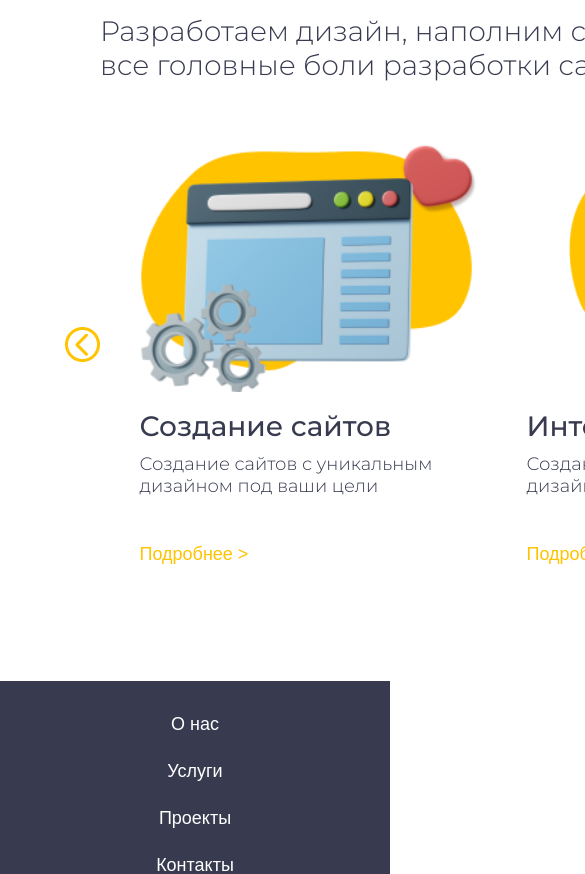
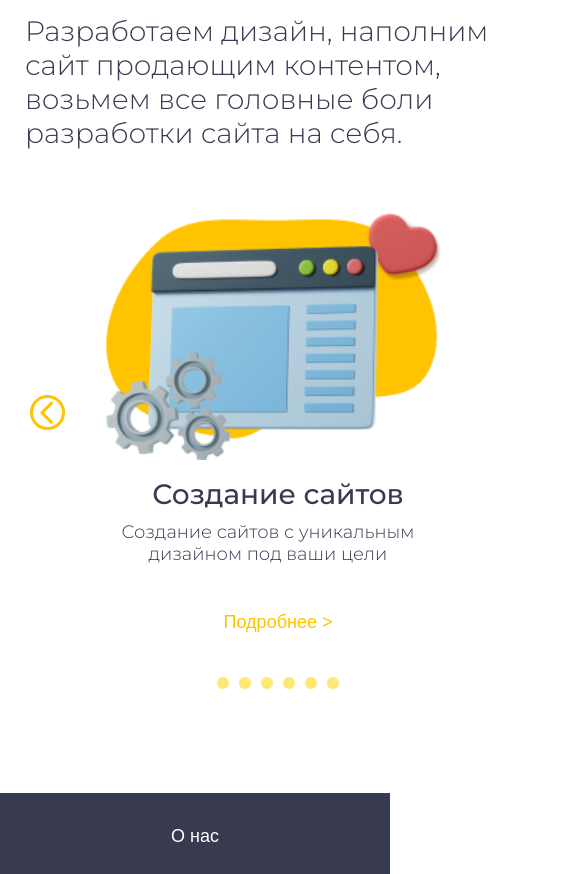
Before and after one commit to n1qcode/web-sale, a React (Create React App) app: page / in a window 390 px wide. Shown: the part 2016-2890 px from the top of the page, 585 px wide, since content can reach past the window. Built offline with nearby package versions, Linux system fonts and the light colour scheme.

Commit message:
created custom hook useMathMedia

```diff
--- a/src/App.css
+++ b/src/App.css
@@ -34,7 +34,7 @@ a {
 	--black: #383B50;
 	--grey-light: #EBEBEB;
 	--white: white;
-	--primary: #FFC300;
+	--primary: #ffc300;
 	--primary-hover: #6344DF;
 	--red: #FC836D;
 	--green: #1DC47E;
--- a/src/components/Slider/Slider.module.css
+++ b/src/components/Slider/Slider.module.css
@@ -1,12 +1,13 @@
 .sliderBlock {
     display: grid;
     grid-template-columns: auto 1280px auto;
-    grid-template-rows: repeat(3, auto);
+    grid-template-rows: repeat(4, auto);
 
     grid-template-areas:
         ". header ."
 		". text ."
-        ". slider .";
+        ". slider ."
+        ". dots .";
 
     z-index: 1;
     margin-top: 135px;
@@ -20,6 +21,28 @@
     justify-content: center;
     grid-area: slider;
     margin-left: -80px;
+}
+
+.sliderDots {
+    text-align: center;
+    grid-area: dots;
+}
+
+.dot {
+    cursor: pointer;
+    height: 12px;
+    width: 12px;
+    margin: 0 5px;
+    background-color: #ffe773;
+    border-radius: 50%;
+    display: inline-block;
+    transition: background-color 0.6s ease;
+}
+
+.dotActive {
+    background-color: var(--primary);
+    height: 15px;
+    width: 15px;
 }
 
 .header {
@@ -75,3 +98,47 @@
 .btnRight {
     margin-left: 20px;
 }
+
+@media (max-width: 1423px) {
+    .sliderBlock {
+        grid-template-columns: auto 893px auto;
+        margin-left: 0;
+    }
+
+    .slider {
+        margin-left: 0;
+    }
+
+    .imgs {
+        overflow: hidden;
+        flex-basis: 774px;
+    }
+
+    .text {
+        width: auto;
+    }
+}
+
+@media (max-width: 960px) {
+    .sliderBlock {
+        grid-template-columns: auto 506px auto;
+        margin-left: 0;
+    }
+
+    .imgs {
+        overflow: hidden;
+        flex-basis: 387px;
+    }
+
+    .sliderHeader {
+        text-align: center;
+    }
+
+    .sliderText {
+        text-align: center;
+    }
+
+    .button {
+        margin: 0 auto;
+    }
+}
--- a/src/components/Slider/Slider.tsx
+++ b/src/components/Slider/Slider.tsx
@@ -1,6 +1,5 @@
 import {SliderProps} from "./Slider.props";
 import styles from './Slider.module.css';
-import React, {FC, /* useEffect, useRef,*/ useState} from "react";
 import slide1 from "./slide1.png";
 import slide2 from "./slide2.png";
 import slide3 from "./slide3.png";
@@ -11,11 +10,14 @@ import {Button} from "../Button/Button";
 import cn from "classnames";
 import {Htag} from "../Htag/Htag";
 import {P} from "../P/P";
+import {useMathMedia} from "../../hooks/useMathMedia";
+import {FC, useState} from "react";
 
 const IMG_WIDTH = 387;
 
 export const Slider: FC<SliderProps> = () => {
     const [value, setValue] = useState(0);
+    const { isMobile } = useMathMedia();
 
     // const img = [
     //     <img key={slide1} src={slide1} alt=''/>,
@@ -51,49 +53,62 @@ export const Slider: FC<SliderProps> = () => {
     return (
         <div className={styles.sliderBlock}>
             <Htag tag='h1' className={styles.header}>Наши услуги</Htag>
-            <P size="l" className={styles.text}>Разработаем дизайн, наполним сайт продающим  контентом, возьмем все головные боли разработки сайта на себя.
+            <P size="l" className={styles.text}>Разработаем дизайн, наполним сайт продающим контентом, возьмем все
+                головные боли разработки сайта на себя.
             </P>
             <div className={styles.slider}>
                 <Button className={`${cn({
                     [styles.hidden]: value === 3,
                 })} ${styles.btnLeft}`} appearance="ghost" arrow='left' onClick={prevSlide}></Button>
                 <div className={styles.imgs}>
-                <ul style={{transform: `translateX(-${value*IMG_WIDTH}px)`}}>
+                    <ul style={{transform: `translateX(-${value * IMG_WIDTH}px)`}}>
                         <li>
                             <img src={slide1} alt="slide4"/>
                             <Htag tag='h3' className={styles.sliderHeader}>Создание сайтов</Htag>
-                        <P size="s" className={styles.sliderText}>Создание сайтов с уникальным дизайном под ваши цели </P>
-                        <Button appearance={"ghost"} arrow={'text'}>Подробнее &gt;</Button>
+                            <P size="s" className={styles.sliderText}>Создание сайтов с уникальным дизайном под ваши
+                                цели </P>
+                            <Button className={styles.button} appearance={"ghost"}
+                                    arrow={'text'}>Подробнее &gt;</Button>
                         </li>
                         <li>
                             <img src={slide2} alt="slide5"/>
                             <Htag tag='h3' className={styles.sliderHeader}>Интернет-магазин</Htag>
-                        <P size="s" className={styles.sliderText}>Создание сайтов с уникальным дизайном под ваши цели </P>
-                        <Button appearance={"ghost"} arrow={'text'}>Подробнее &gt;</Button>
+                            <P size="s" className={styles.sliderText}>Создание сайтов с уникальным дизайном под ваши
+                                цели </P>
+                            <Button className={styles.button} appearance={"ghost"}
+                                    arrow={'text'}>Подробнее &gt;</Button>
                         </li>
                         <li>
                             <img src={slide3} alt="slide6"/>
                             <Htag tag='h3' className={styles.sliderHeader}>CRM проекты</Htag>
-                        <P size="s" className={styles.sliderText}>Создание сайтов с уникальным дизайном под ваши цели </P>
-                        <Button appearance={"ghost"} arrow={'text'}>Подробнее &gt;</Button>
+                            <P size="s" className={styles.sliderText}>Создание сайтов с уникальным дизайном под ваши
+                                цели </P>
+                            <Button className={styles.button} appearance={"ghost"}
+                                    arrow={'text'}>Подробнее &gt;</Button>
                         </li>
                         <li>
                             <img src={slide5} alt="slide2"/>
                             <Htag tag='h3' className={styles.sliderHeader}>Мобильная разработка </Htag>
-                        <P size="s" className={styles.sliderText}>Создание мобильных приложений удобных для пользования</P>
-                        <Button appearance={"ghost"} arrow={'text'}>Подробнее &gt;</Button>
+                            <P size="s" className={styles.sliderText}>Создание мобильных приложений удобных для
+                                пользования</P>
+                            <Button className={styles.button} appearance={"ghost"}
+                                    arrow={'text'}>Подробнее &gt;</Button>
                         </li>
                         <li>
                             <img src={slide4} alt="slide1"/>
                             <Htag tag='h3' className={styles.sliderHeader}>Nocode сайты</Htag>
-                        <P size="s" className={styles.sliderText}>Создание сайтов на платформе Tilda быстро и качественно</P>
-                        <Button appearance={"ghost"} arrow={'text'}>Подробнее &gt;</Button>
+                            <P size="s" className={styles.sliderText}>Создание сайтов на платформе Tilda быстро и
+                                качественно</P>
+                            <Button className={styles.button} appearance={"ghost"}
+                                    arrow={'text'}>Подробнее &gt;</Button>
                         </li>
                         <li>
                             <img src={slide6} alt="slide3"/>
                             <Htag tag='h3' className={styles.sliderHeader}>Поддержка</Htag>
-                        <P size="s" className={styles.sliderText}>Поддержка ваших сайтов и приложений, исправление ошибок добавление контента</P>
-                        <Button appearance={"ghost"} arrow={'text'}>Подробнее &gt;</Button>
+                            <P size="s" className={styles.sliderText}>Поддержка ваших сайтов и приложений, исправление
+                                ошибок добавление контента</P>
+                            <Button className={styles.button} appearance={"ghost"}
+                                    arrow={'text'}>Подробнее &gt;</Button>
                         </li>
                     </ul>
                 </div>
@@ -101,6 +116,28 @@ export const Slider: FC<SliderProps> = () => {
                     [styles.hidden]: value === 0,
                 })} ${styles.btnRight}`} appearance="ghost" arrow='right' onClick={nextSlide}></Button>
             </div>
+            {isMobile &&
+                <div className={styles.sliderDots}>
+                <span className={`${styles.dot} ${cn({
+                    [styles.dotActive]: value === 1
+                })}`} onClick={() => console.log('hello')}></span>
+                <span className={`${styles.dot} ${cn({
+                    [styles.dotActive]: value === 2
+                })}`} onClick={() => console.log('hello')}></span>
+                <span className={`${styles.dot} ${cn({
+                    [styles.dotActive]: value === 3
+                })}`} onClick={() => console.log('hello')}></span>
+                <span className={`${styles.dot} ${cn({
+                    [styles.dotActive]: value === 4
+                })}`} onClick={() => console.log('hello')}></span>
+                <span className={`${styles.dot} ${cn({
+                    [styles.dotActive]: value === 5
+                })}`} onClick={() => console.log('hello')}></span>
+                <span className={`${styles.dot} ${cn({
+                    [styles.dotActive]: value === 6
+                })}`} onClick={() => console.log('hello')}></span>
+            </div>
+            }
         </div>
     );
 };
--- /dev/null
+++ b/src/hooks/useMathMedia.tsx
@@ -0,0 +1,37 @@
+import {useState, useLayoutEffect} from "react";
+
+const queries = [
+    '(max-width: 960px)',
+    '(min-width: 767px) and (max-width: 1199px)',
+    '(min-width: 1200px)'
+];
+
+export const useMathMedia = (): {isMobile: boolean, isTablet: boolean, isDesktop: boolean} => {
+    // if (typeof window === 'undefined') return {}; // in case SSR
+
+    const mediaQueryLists = queries.map(query => matchMedia(query));
+
+    const getValues = () => mediaQueryLists.map(mql => mql.matches);
+
+    const [values, setValues] = useState(getValues);
+
+    useLayoutEffect(() => {
+        const handler = () => setValues(getValues);
+
+        mediaQueryLists.forEach(mql => mql.addEventListener('change', handler));
+
+        return () => mediaQueryLists.forEach(mql => mql.removeEventListener('change', handler));
+    });
+
+
+    // return ['isMobile', 'isTablet', 'isDesktop'].reduce((acc, screen, index) => ({
+    //     ...acc,
+    //     [screen]: values[index]
+    // }), {});
+
+    return {
+        'isMobile': values[0],
+        'isTablet': values[1],
+        'isDesktop': values[2]
+    };
+};
```
Lines whose indentation alone changed are shown as unchanged.
